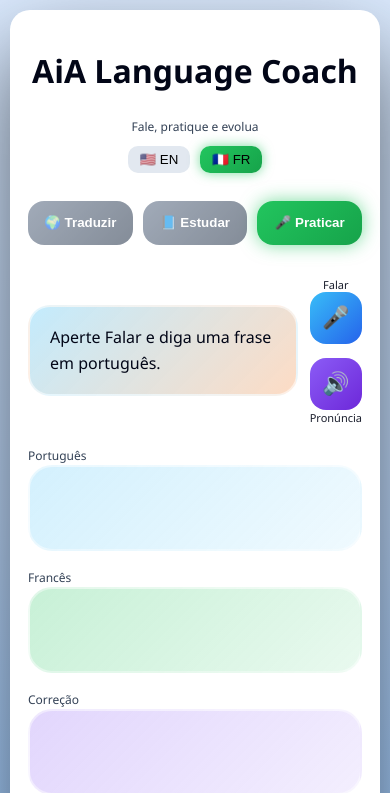
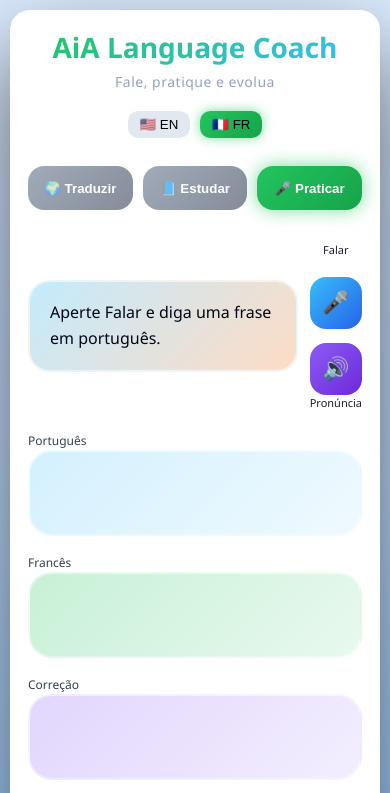
Before and after one commit to txchacal-lang/aia-english-coach2, a website: page public/index.html in a window 390 px wide. Shown: the top 793 px of the page. Drawn offline with Linux system fonts and the light colour scheme.

Commit message:
Update style.css

```diff
--- a/public/style.css
+++ b/public/style.css
@@ -483,4 +483,27 @@ body{
   font-size:14px;
 }
 
+.top{
+  text-align:center;
+  margin-bottom:20px;
 }
+
+.app-title{
+  font-size:28px;
+  font-weight:800;
+  margin:0;
+
+  background:linear-gradient(135deg,#22c55e,#38bdf8);
+  -webkit-background-clip:text;
+  -webkit-text-fill-color:transparent;
+}
+
+.tagline{
+  display:block;
+  margin-top:6px;
+  font-size:14px;
+  color:#94a3b8;
+  letter-spacing:0.5px;
+}
+
+}
```
